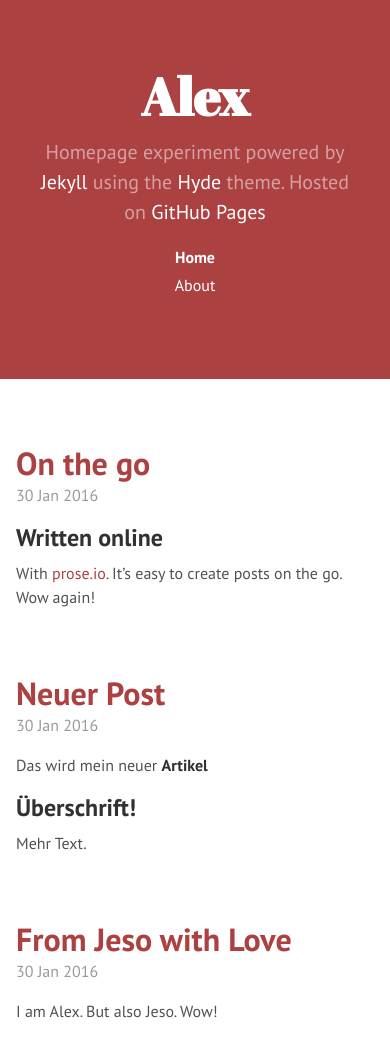
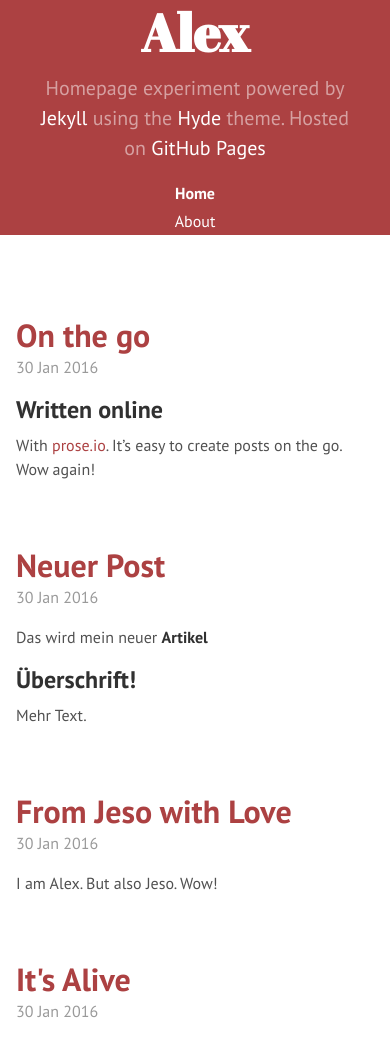
Before and after one commit to NotSpecial/notspecial.github.io, a Jekyll site: the page built from index.html, in a window 390 px wide. Shown: the top 1043 px of the page. Built offline with Jekyll 4.4.1, drawn with Linux system fonts in a browser that asks for light colours; Markdown is read by kramdown in place of the engine named in the settings; the list of posts is cut into pages by our own code.

Commit message:
sidebar top and bottom padding smaller for mobile
Modified css a little

```diff
--- a/public/css/hyde.css
+++ b/public/css/hyde.css
@@ -55,7 +55,7 @@ html {
 
 .sidebar {
   text-align: center;
-  padding: 2rem 1rem;
+  padding: 0rem 1rem;
   color: rgba(255,255,255,.5);
   background-color: #202020;
 }
@@ -66,6 +66,7 @@ html {
     left: 0;
     bottom: 0;
     width: 18rem;
+    padding: 2rem 1rem;
     text-align: left;
   }
 }
```
